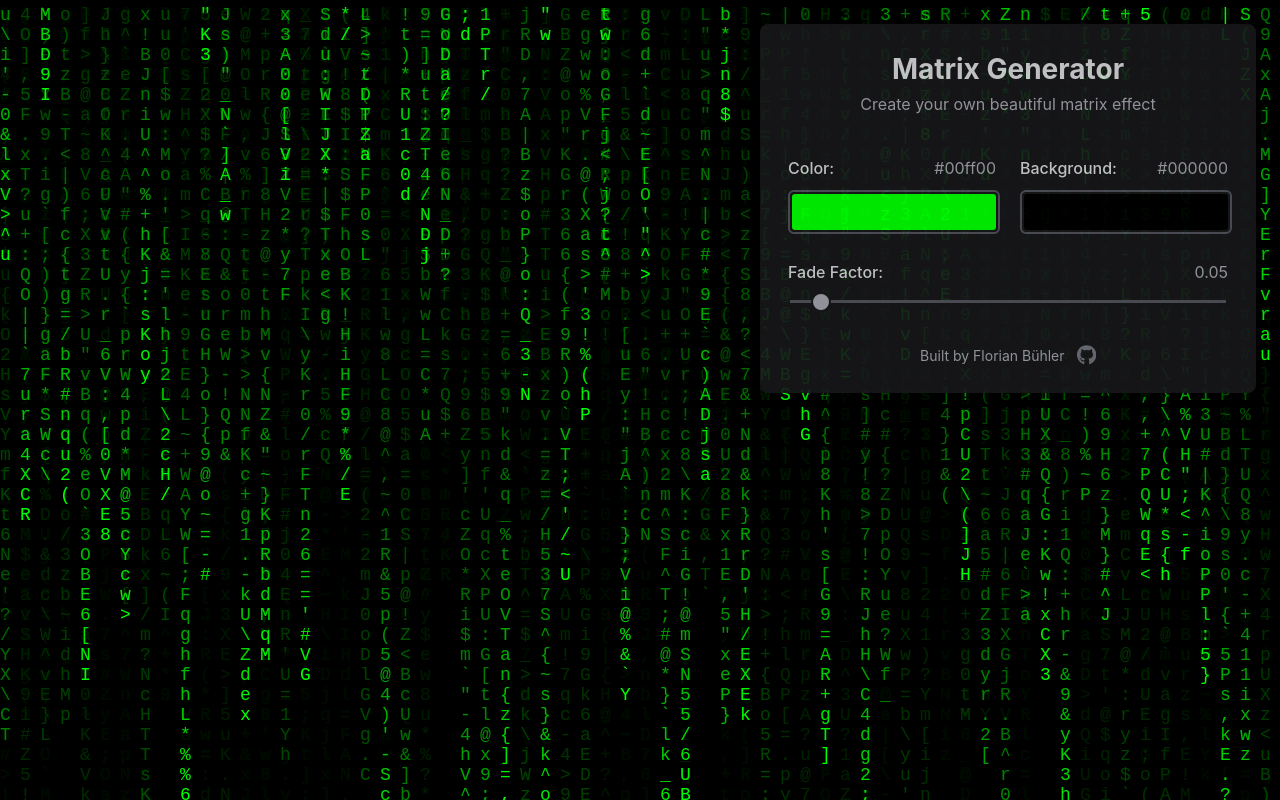
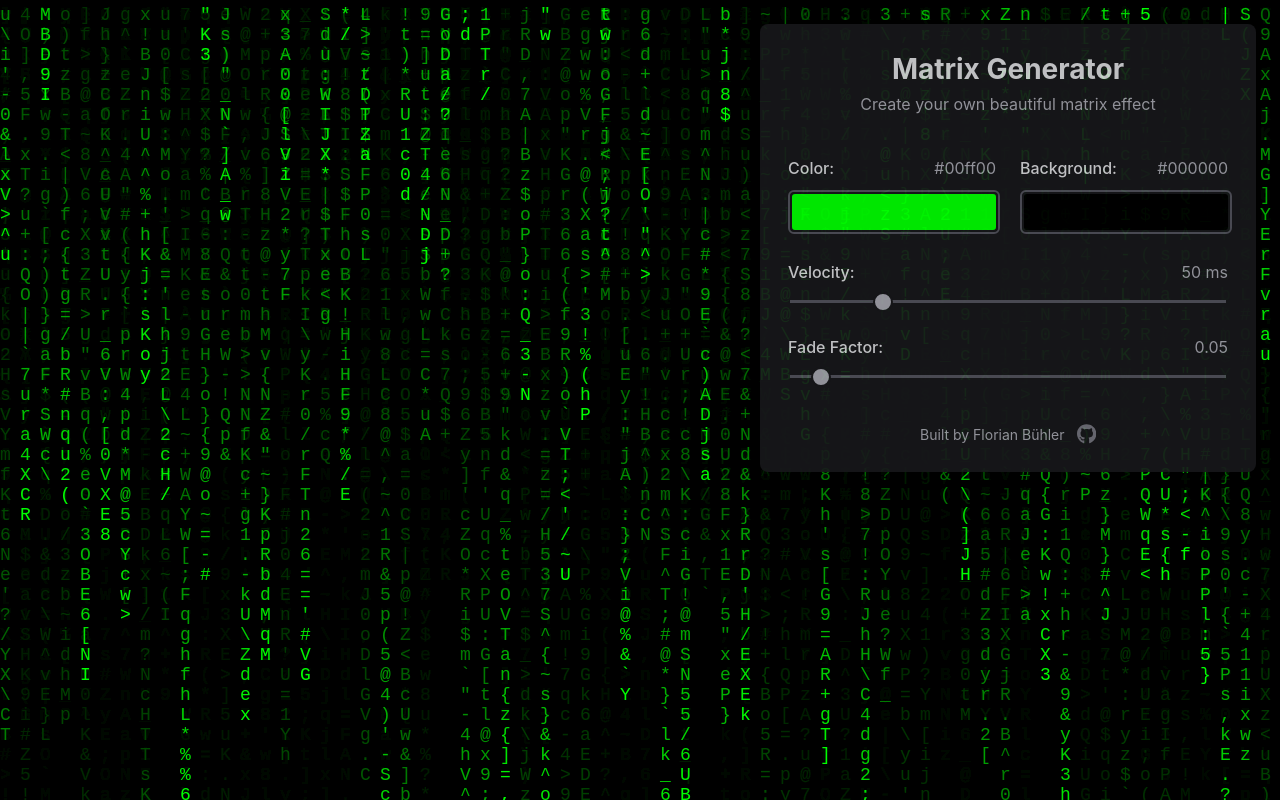
Before and after one commit to florianbuehler/matrix-generator, a React (Create React App) app: page / in a window 1280 px wide. Built offline with nearby package versions, Linux system fonts and the light colour scheme.

Commit message:
Make velocity configurable.

```diff
--- a/src/components/ColorPicker.tsx
+++ b/src/components/ColorPicker.tsx
@@ -10,13 +10,13 @@ const StyledColorPicker = styled.div`
   flex-direction: column;
 
   width: 100%;
+`;
 
-  > div {
-    display: flex;
-    flex-direction: row;
-    justify-content: space-between;
-    margin-bottom: 0.75rem;
-  }
+const StyledLabel = styled.div`
+  display: flex;
+  flex-direction: row;
+  justify-content: space-between;
+  margin-bottom: 0.75rem;
 
   label {
     font-weight: 500;
@@ -29,6 +29,7 @@ const StyledColorPicker = styled.div`
 `;
 
 const StyledColorDisplay = styled.div`
+  display: flex;
   width: 100%;
   height: 40px;
   border: 2px solid #52525b;
@@ -59,10 +60,10 @@ const ColorPicker: React.FC<Props> = ({ label, id: providedId, value, ...delegat
 
   return (
     <StyledColorPicker>
-      <div>
+      <StyledLabel>
         <label htmlFor={id}>{label}</label>
         <span>{value}</span>
-      </div>
+      </StyledLabel>
       <StyledColorDisplay>
         <div style={{ backgroundColor: backgroundColor }}>
           <input {...delegated} id={id} type="color" value={value} />
--- a/src/components/Control.tsx
+++ b/src/components/Control.tsx
@@ -19,7 +19,7 @@ const StyledControl = styled.div`
 const StyledForm = styled.form`
   display: flex;
   flex-direction: column;
-  gap: 1rem;
+  gap: 1.75rem;
 
   .form-row {
     display: flex;
@@ -28,8 +28,16 @@ const StyledForm = styled.form`
 `;
 
 const Control: React.FC = () => {
-  const { color, changeColor, backgroundColor, changeBackgroundColor, fadeFactor, changeFadeFactor } =
-    useMatrixSettings();
+  const {
+    color,
+    changeColor,
+    backgroundColor,
+    changeBackgroundColor,
+    velocity,
+    changeVelocity,
+    fadeFactor,
+    changeFadeFactor
+  } = useMatrixSettings();
 
   return (
     <StyledControl>
@@ -44,6 +52,15 @@ const Control: React.FC = () => {
               onChange={(event) => changeBackgroundColor(event.target.value)}
             />
           </div>
+          <RangeSlider
+            label="Velocity:"
+            unit="ms"
+            value={velocity}
+            onChange={(event) => changeVelocity(+event.target.value)}
+            min={0}
+            max={250}
+            step={1}
+          />
           <RangeSlider
             label="Fade Factor:"
             value={fadeFactor}
--- a/src/components/Matrix.tsx
+++ b/src/components/Matrix.tsx
@@ -35,7 +35,7 @@ const getNewColumns = (maxStackHeight: number) => {
 };
 
 const Matrix: React.FC = () => {
-  const { color, backgroundColor, fadeFactor } = useMatrixSettings();
+  const { color, backgroundColor, velocity, fadeFactor } = useMatrixSettings();
 
   const [columns, setColumns] = useState(getNewColumns(Math.ceil(window.innerHeight / 20)));
 
@@ -69,9 +69,7 @@ const Matrix: React.FC = () => {
       const ctx = canvas.getContext('2d')!;
 
       // draw a semi transparent rectangle on top of the scene to slowly fade older characters
-      const fillStyle = `${backgroundColor}${toHex(fadeFactor * 255)}`;
-      console.log({ fillStyle });
-      ctx.fillStyle = fillStyle;
+      ctx.fillStyle = `${backgroundColor}${toHex(fadeFactor * 255)}`;
       ctx.fillRect(0, 0, canvas.width, canvas.height);
 
       // pick a font slightly smaller than the tile size
@@ -107,12 +105,12 @@ const Matrix: React.FC = () => {
       return nextColumn;
     });
 
-    const timeoutId = window.setTimeout(() => setColumns(nextColumns), 50);
+    const timeoutId = window.setTimeout(() => setColumns(nextColumns), velocity);
 
     return () => {
       clearTimeout(timeoutId);
     };
-  }, [columns]);
+  }, [columns, velocity]);
 
   const setCanvasSize = () => {
     const canvas = canvasRef.current;
--- a/src/components/RangeSlider.tsx
+++ b/src/components/RangeSlider.tsx
@@ -3,6 +3,7 @@ import styled from 'styled-components';
 
 type Props = {
   label: string;
+  unit?: string;
 } & React.DetailedHTMLProps<React.InputHTMLAttributes<HTMLInputElement>, HTMLInputElement>;
 
 const StyledRangeSlider = styled.div`
@@ -11,22 +12,7 @@ const StyledRangeSlider = styled.div`
   color: ${({ theme }) => theme.typography.colors.text};
 
   width: 100%;
-
-  > div {
-    display: flex;
-    flex-direction: row;
-    justify-content: space-between;
-    margin-bottom: 1rem;
-  }
-
-  label {
-    font-weight: 500;
-    color: ${({ theme }) => theme.typography.colors.text};
-  }
-
-  span {
-    color: ${({ theme }) => theme.typography.colors.additionalInfo};
-  }
+  padding-bottom: 0.25rem;
 
   input {
     appearance: none;
@@ -45,16 +31,34 @@ const StyledRangeSlider = styled.div`
   }
 `;
 
-const RangeSlider: React.FC<Props> = ({ label, id: providedId, value, ...delegated }) => {
+const StyledLabel = styled.div`
+  display: flex;
+  flex-direction: row;
+  justify-content: space-between;
+  margin-bottom: 1rem;
+
+  label {
+    font-weight: 500;
+    color: ${({ theme }) => theme.typography.colors.text};
+  }
+
+  span {
+    color: ${({ theme }) => theme.typography.colors.additionalInfo};
+  }
+`;
+
+const RangeSlider: React.FC<Props> = ({ label, unit, id: providedId, value, ...delegated }) => {
   const generatedId = useId();
   const id = providedId || generatedId;
 
   return (
     <StyledRangeSlider>
-      <div>
+      <StyledLabel>
         <label htmlFor={id}>{label}</label>
-        <span>{value}</span>
-      </div>
+        <span>
+          {value} {unit}
+        </span>
+      </StyledLabel>
       <input {...delegated} type="range" id={id} value={value} />
     </StyledRangeSlider>
   );
--- a/src/context/MatrixSettingsContext.ts
+++ b/src/context/MatrixSettingsContext.ts
@@ -6,6 +6,8 @@ const MatrixSettingsContext = createContext<MatrixSettings>({
   changeColor: () => undefined,
   backgroundColor: 'rgb(0, 0, 0)',
   changeBackgroundColor: () => undefined,
+  velocity: 50,
+  changeVelocity: () => undefined,
   fadeFactor: 0.05,
   changeFadeFactor: () => undefined
 });
--- a/src/providers/MatrixSettingsProvider.tsx
+++ b/src/providers/MatrixSettingsProvider.tsx
@@ -8,6 +8,7 @@ type Props = {
 const MatrixSettingsProvider: React.FC<Props> = ({ children }) => {
   const [color, setColor] = useState('#00ff00');
   const [backgroundColor, setBackgroundColor] = useState('#000000');
+  const [velocity, setVelocity] = useState(50);
   const [fadeFactor, setFadeFactor] = useState(0.05);
 
   const value = {
@@ -15,6 +16,8 @@ const MatrixSettingsProvider: React.FC<Props> = ({ children }) => {
     changeColor: (color: string) => setColor(color),
     backgroundColor,
     changeBackgroundColor: (backgroundColor: string) => setBackgroundColor(backgroundColor),
+    velocity,
+    changeVelocity: (velocity: number) => setVelocity(velocity),
     fadeFactor,
     changeFadeFactor: (fadeFactor: number) => setFadeFactor(fadeFactor)
   };
--- a/src/types/matrixSettings.types.ts
+++ b/src/types/matrixSettings.types.ts
@@ -3,6 +3,8 @@ export type MatrixSettings = {
   changeColor: (color: string) => void;
   backgroundColor: string;
   changeBackgroundColor: (backgroundColor: string) => void;
+  velocity: number;
+  changeVelocity: (velocity: number) => void;
   fadeFactor: number;
   changeFadeFactor: (fadeFactor: number) => void;
 };
```
